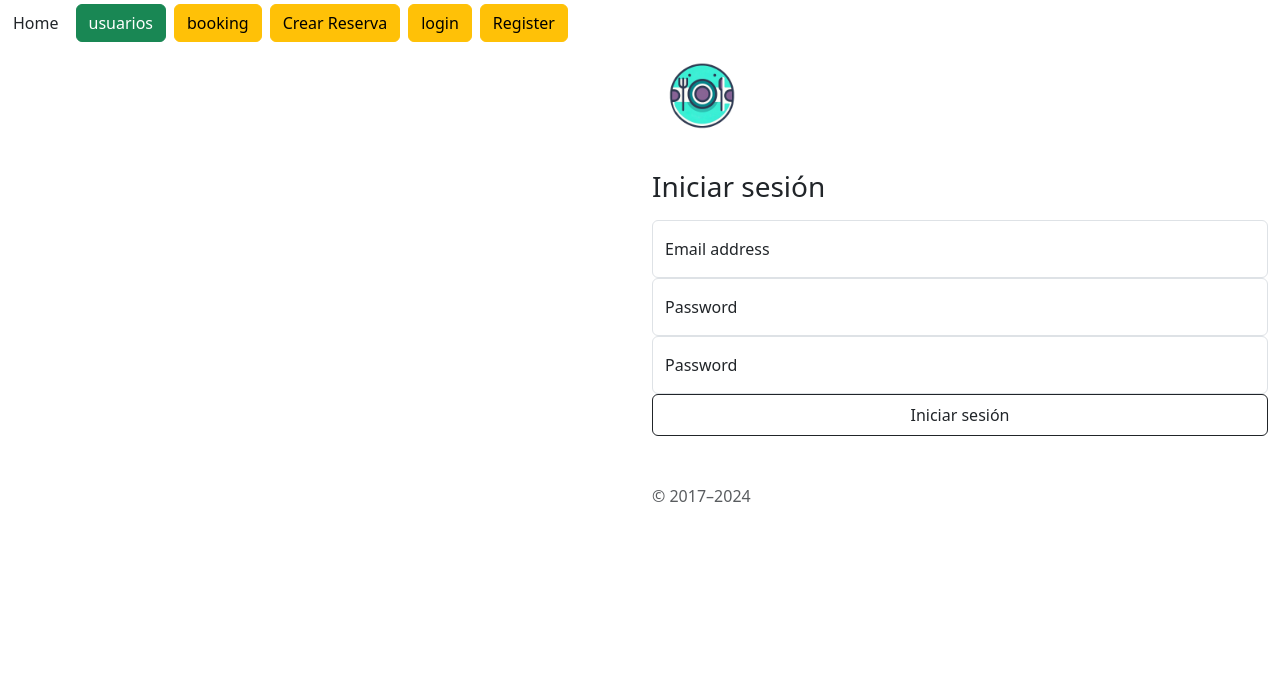
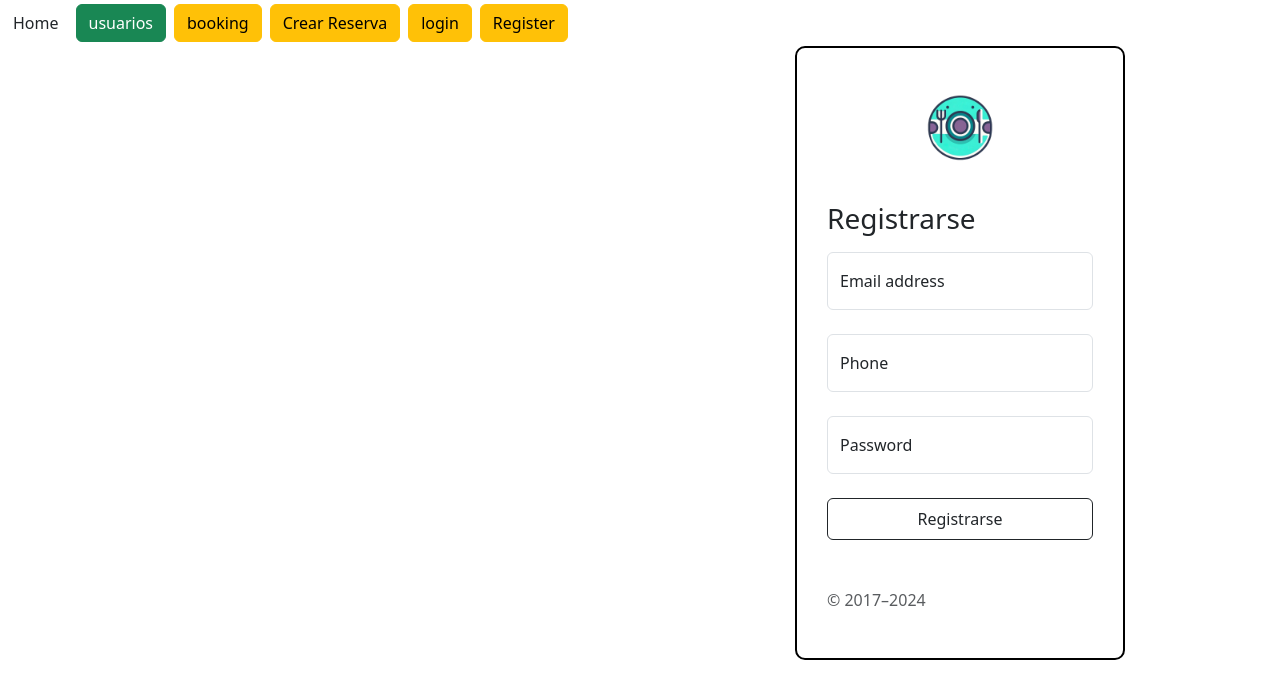
Before and after one commit to JehielL/curso-java, an Angular app in the folder Angular/005-angular-http/: page /register in a window 1280 px wide. Shown: the top 698 px of the page. Built offline with nearby package versions, Linux system fonts and the light colour scheme.

Commit message:
Angular refactor logos formularios.

```diff
--- a/Angular/005-angular-http/src/app/booking-form/booking-form.component.html
+++ b/Angular/005-angular-http/src/app/booking-form/booking-form.component.html
@@ -1,11 +1,15 @@
 <div class="container-fuid m-5 d-flex justify-content-center align-items-center ">
-    <div class="row custom-div">
+    <div class="row custom-div justify-content-center">
 
         <div class="col">
             <form [formGroup]="bookingForm" (ngSubmit)="save()">
+                <div class="d-flex justify-content-center align-items-center mb-4">
+                    <img src="/assets/Logo_Limpio_Pokeball.png" alt="" width="100" height="100">
+                </div>
+                <h1 class="h3 mb-3 fw-normal">Reserva ahora!</h1>
+                <div class="form-floating mb-3">
 
-                <div class="form-floating mb-3">
-                    <input type="text" class="form-control" id="title"
+                        <input type="text" class="form-control" id="title"
                     placeholder="Angular avanzado" formControlName="title">
                     <label for="floatingInput">Titulo de reseva</label>
                 </div>
--- a/Angular/005-angular-http/src/app/login/login.component.css
+++ b/Angular/005-angular-http/src/app/login/login.component.css
@@ -2,4 +2,7 @@
 
     max-width: 330px;
     padding: 1rem;
+    border: 2px solid black;
+    border-radius: 10px;
+    padding: 30px;
 }
--- a/Angular/005-angular-http/src/app/login/login.component.html
+++ b/Angular/005-angular-http/src/app/login/login.component.html
@@ -6,18 +6,21 @@
         <div class="col">
             <main class="form-signin w-100 m-auto">
                 <form [formGroup]="loginForm" (ngSubmit)="save()">
-                  <img class="mb-4" src="/assets/Logo_Limpio_Pokeball.png" alt="" width="100" height="100">
+                  <div class="d-flex justify-content-center align-items-center mb-4">
+                    <img src="/assets/Logo_Limpio_Pokeball.png" alt="" width="100" height="100">
+                </div>
                   <h1 class="h3 mb-3 fw-normal">Iniciar sesión</h1>
 
                   <div class="form-floating">
                     <input type="email" class="form-control" id="email" placeholder="name@example.com" formControlName="email">
                     <label for="email">Email address</label>
                   </div>
+                  <br>
                   <div class="form-floating">
                     <input type="password" class="form-control" id="password" placeholder="Password" formControlName="password">
                     <label for="password">Password</label>
                   </div>
-
+                  <br>
                   <button class="btn btn-outline-dark w-100 py-2" type="submit">Iniciar sesión</button>
                   <p class="mt-5 mb-3 text-body-secondary">© 2017–2024</p>
                 </form>
--- a/Angular/005-angular-http/src/app/register/register.component.css
+++ b/Angular/005-angular-http/src/app/register/register.component.css
@@ -0,0 +1,9 @@
+.form-signin{
+
+    max-width: 330px;
+    padding: 1rem;
+    border: 2px solid black;
+    border-radius: 10px;
+    padding: 30px;
+
+}
--- a/Angular/005-angular-http/src/app/register/register.component.html
+++ b/Angular/005-angular-http/src/app/register/register.component.html
@@ -4,25 +4,30 @@
 
         </div>
         <div class="col">
-            <main class="form-signin w-100 m-auto">
+            <main class="form-signin w-100 m-auto m-5">
                 <form [formGroup]="registerForm" (ngSubmit)="save()">
-                  <img class="mb-4" src="/assets/Logo_Limpio_Pokeball.png" alt="" width="100" height="100">
-                  <h1 class="h3 mb-3 fw-normal">Iniciar sesión</h1>
+                    <div class="d-flex justify-content-center align-items-center mb-4">
+                        <img src="/assets/Logo_Limpio_Pokeball.png" alt="" width="100" height="100">
+                    </div>
+                  <h1 class="h3 mb-3 fw-normal">Registrarse</h1>
 
                   <div class="form-floating">
                     <input type="email" class="form-control" id="email" placeholder="name@example.com" formControlName="email">
                     <label for="email">Email address</label>
                   </div>
+                  <br>
+                  <div class="form-floating">
+                    <input type="text" class="form-control" id="phone" placeholder="phone" formControlName="phone">
+                    <label for="phone">Phone</label>
+                  </div>
+                  <br>
                   <div class="form-floating">
                     <input type="password" class="form-control" id="password" placeholder="Password" formControlName="password">
                     <label for="password">Password</label>
                   </div>
-                  <div class="form-floating">
-                    <input type="phone" class="form-control" id="phone" placeholder="Password" formControlName="phone">
-                    <label for="phone">Password</label>
-                  </div>
+                  <br>
 
-                  <button class="btn btn-outline-dark w-100 py-2" type="submit">Iniciar sesión</button>
+                  <button class="btn btn-outline-dark w-100 py-2" type="submit">Registrarse</button>
                   <p class="mt-5 mb-3 text-body-secondary">© 2017–2024</p>
                 </form>
               </main>
--- a/Angular/005-angular-http/src/app/register/register.component.ts
+++ b/Angular/005-angular-http/src/app/register/register.component.ts
@@ -34,5 +34,6 @@ export class RegisterComponent {
     console.log(register)
 
 
+
   }
 }
```
